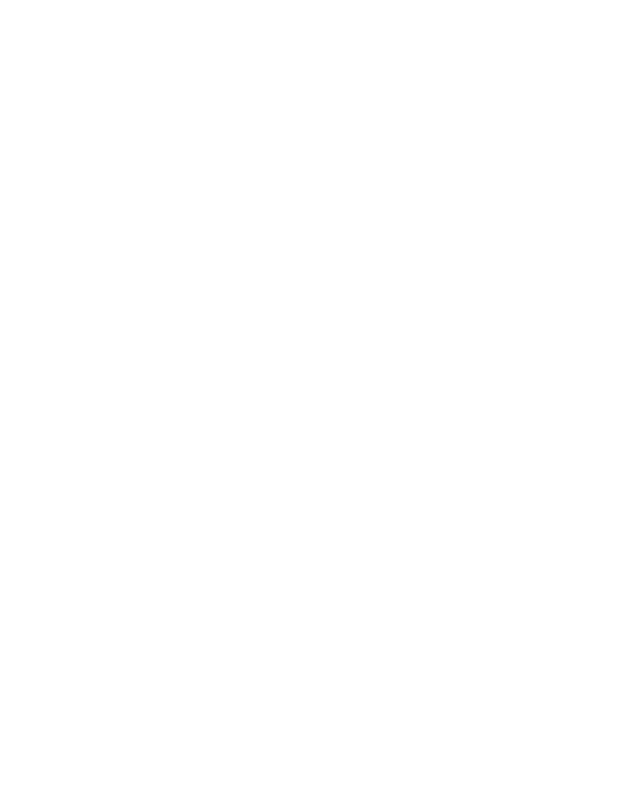
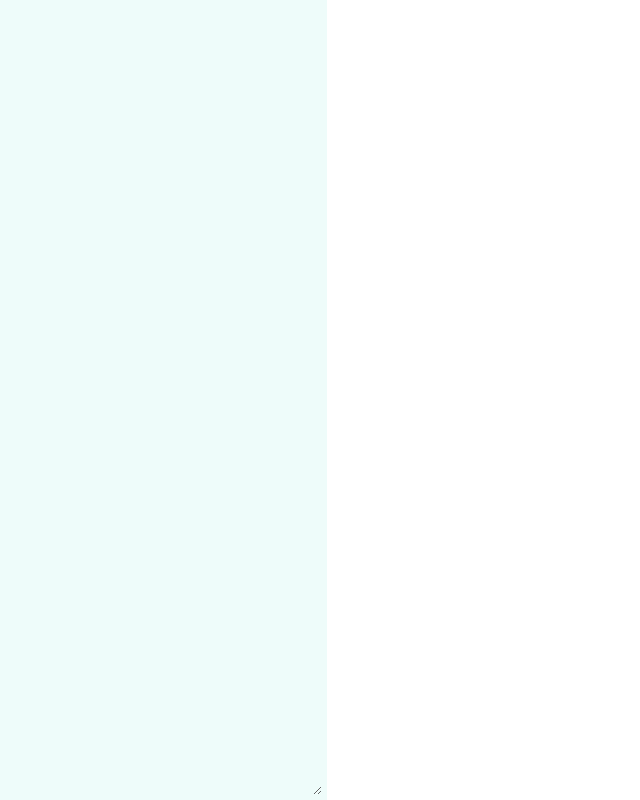
Before and after one commit to morjuax/markdow-editor-electronjs, an Electron app: page app/index.html in a window 1280 px wide. Shown: the whole page, without its empty margins (313-953 px from the left). Drawn offline with nearby package versions, Linux system fonts and the light colour scheme.

Commit message:
[UPD] project

```diff
--- a/app/index.html
+++ b/app/index.html
@@ -6,8 +6,17 @@
           content="width=device-width, user-scalable=no, initial-scale=1.0, maximum-scale=1.0, minimum-scale=1.0">
     <meta http-equiv="X-UA-Compatible" content="ie=edge">
     <title>Electron App</title>
+    <link rel="stylesheet" href="./main.css">
 </head>
 <body>
+<section class="content">
+    <!--label for="markdown">Markdown Content</label-->
+    <textarea id="markdown" class="raw-markdown"></textarea>
+    <div class="rendered-html" id="html"></div>
+</section>
 
+<script>
+    require('./renderer');
+</script>
 </body>
 </html>
--- a/app/main.css
+++ b/app/main.css
@@ -0,0 +1,43 @@
+*, *::before, *::after {
+    box-sizing: border-box;
+}
+
+html, body {
+    height: 100%;
+    width: 100%;
+    overflow: hidden;
+}
+
+body {
+    padding: 0;
+    margin: 0;
+    position: absolute;
+}
+
+body, input, textarea {
+    font: menu; /*fuente nativa*/
+}
+
+textarea, input, div, button {
+    outline: none;
+    margin: 0;
+}
+
+.content {
+    height: 100vh;
+    display: flex;
+}
+
+.raw-markdown, .rendered-html {
+    min-height: 100%;
+    max-width: 50%;
+    flex-grow: 1;
+    overflow: scroll;
+    font-size: 16px;
+}
+
+.raw-markdown {
+    border: 5px solid rgb(238, 252, 250);
+    background-color: rgb(238, 252, 250);
+    font-family: monospace;
+}
--- a/app/renderer.js
+++ b/app/renderer.js
@@ -0,0 +1,11 @@
+const marked = require('marked');
+const markdownView = document.querySelector('#markdown');
+const htmlView = document.querySelector('#html');
+
+const renderToMarkdown = (markdown) => {
+    htmlView.innerHTML = marked(markdown, {sanitize: true});
+}
+markdownView.addEventListener('keyup', e => {
+    const {value} = e.target;
+    renderToMarkdown(value);
+})
--- a/package.json
+++ b/package.json
@@ -10,6 +10,7 @@
   "author": "",
   "license": "ISC",
   "dependencies": {
-    "electron": "^12.0.5"
+    "electron": "^12.0.5",
+    "marked": "^2.0.3"
   }
 }
```
Also changed, not shown: app/main.js (+13 -3 lines), app/example_app.png (added), example_app.png (added), 1 other file.
